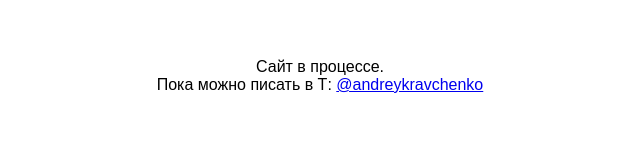
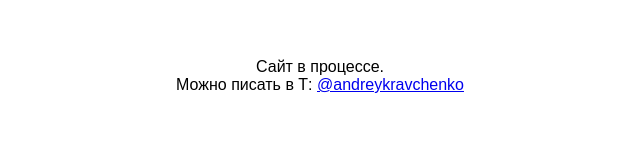
Before and after one commit to andreyskravchenko/andreyskravchenko.github.io, a plain HTML site: page index.html in a window 1280 px wide. Shown: the whole page, without its empty margins (320-960 px from the left). Drawn offline with Linux system fonts and the light colour scheme.

Commit message:
new texts

```diff
--- a/index.html
+++ b/index.html
@@ -2,7 +2,7 @@
 <html>
 <body>
     <div style="text-align: center; font-family:Arial, Helvetica, sans-serif; width: 50%; margin: 0 auto; padding: 50px;">
-        Сайт в процессе. <br>Пока можно писать в Т: <a href='http://t.me/@andreykravchenko'>@andreykravchenko</a>
+        Сайт в процессе. <br>Можно писать в Т: <a href='http://t.me/@andreykravchenko'>@andreykravchenko</a>
     </div>
 </body>
 </html>
```
